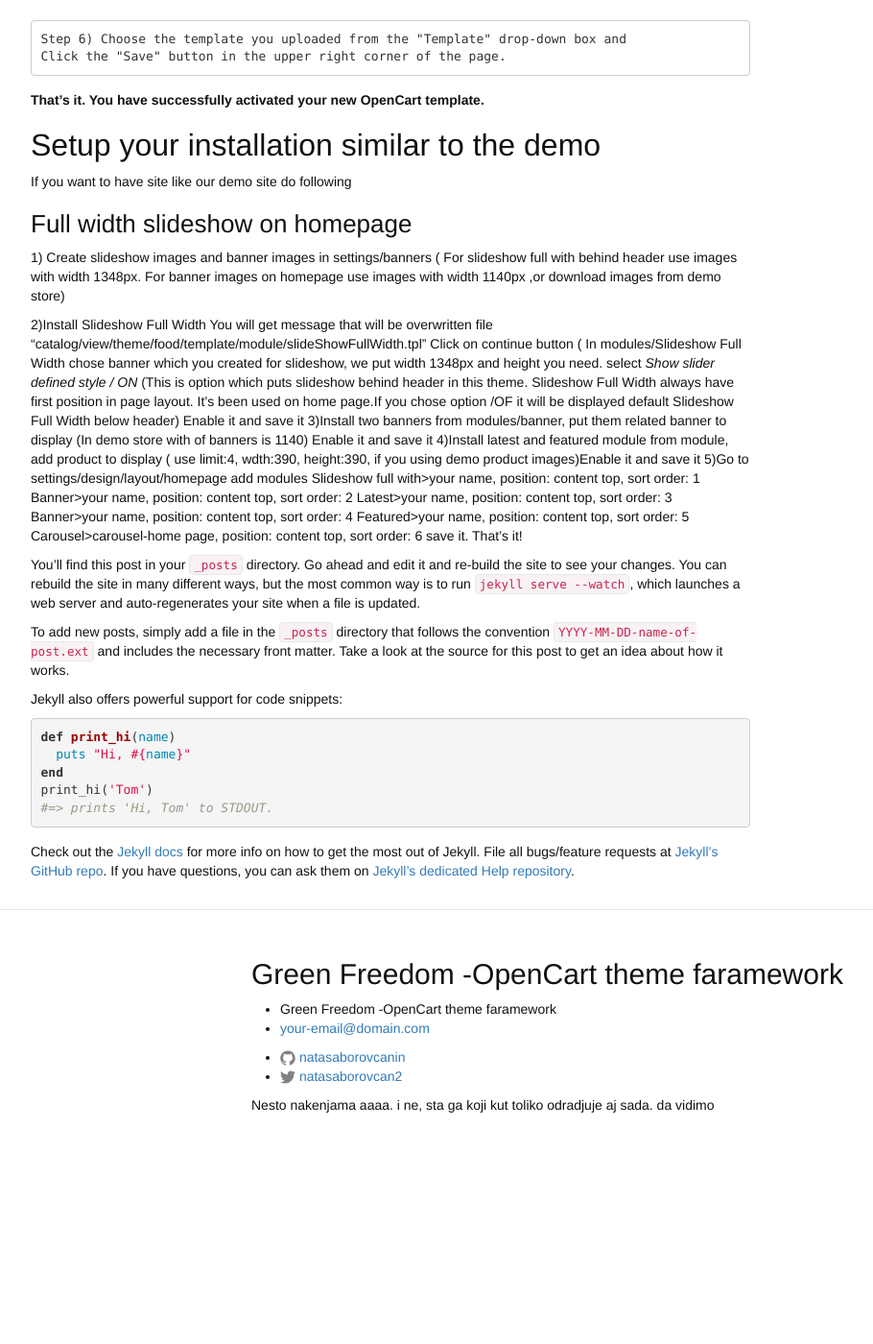
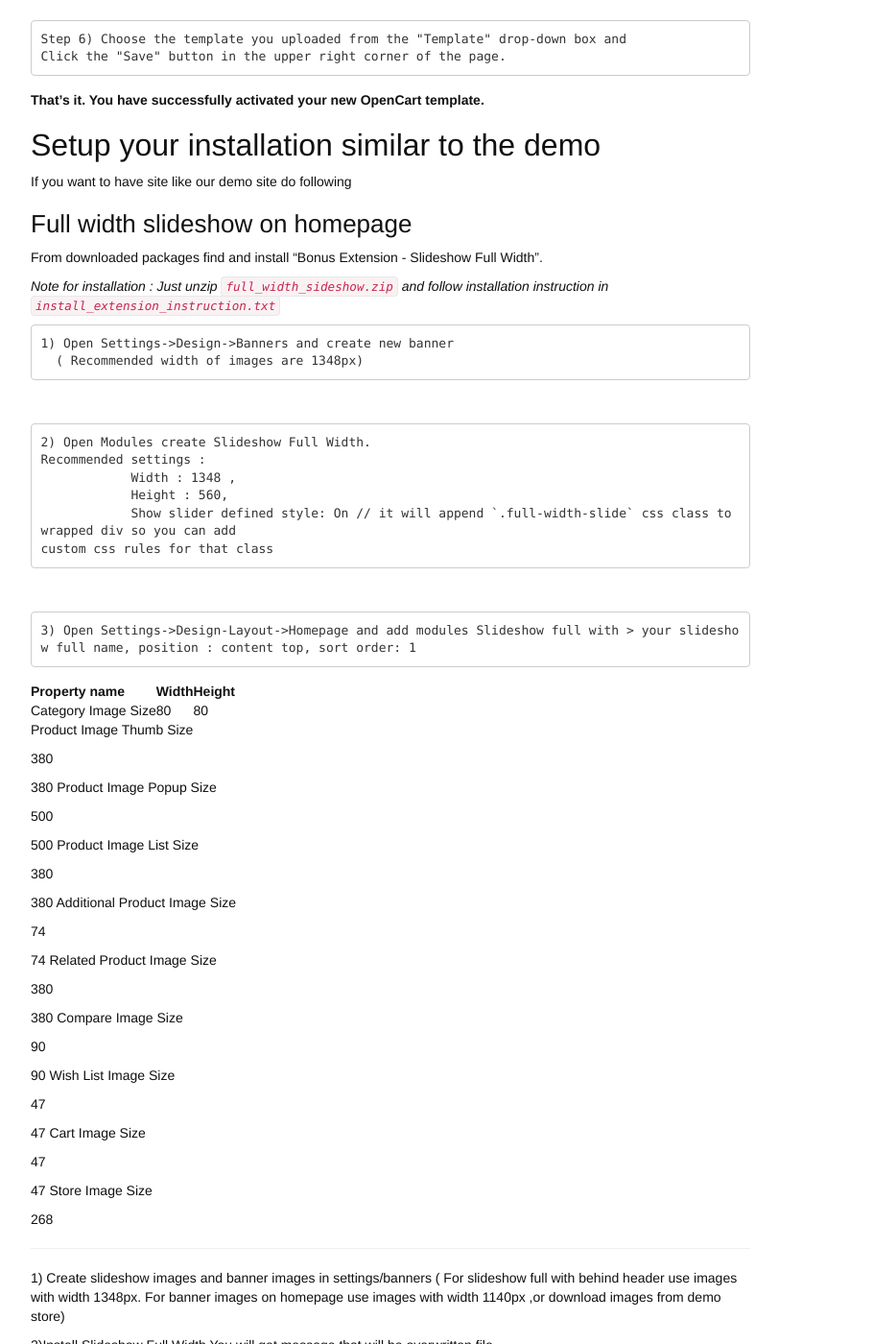
Before and after one commit to natasaborovcanin/green-freedom, a Jekyll site: the page built from _posts/2015-08-25-theme-installation.markdown, in a window 1280 px wide and 1400 px high, scrolled down 1354 px. Shown: the whole window at 96% size, without its empty margins (38-948 px from the left). Built offline with Jekyll 4.4.1, drawn with Linux system fonts in a browser that asks for light colours; before the commit the page ends 2555 px from its top, so only the background shows below that; some of the changed text lies outside the part shown.

Commit message:
jekyll table

```diff
--- a/_posts/2015-08-25-theme-installation.markdown
+++ b/_posts/2015-08-25-theme-installation.markdown
@@ -1,6 +1,6 @@
 ---
 layout: post
-title:  "Theme installation"
+title:  "Instruction of Theme Installation"
 author: "panforest.net"
 date:   2015-08-25 07:55:57
 meta: "Instruction based on steps how install green freedom default theme trough OpenCart extensions installer and(or) manual installation"
@@ -77,6 +77,76 @@
 
 ### Full width slideshow on homepage
 
+From downloaded packages find and install "Bonus Extension - Slideshow Full Width".
+
+_Note for installation : Just unzip `full_width_sideshow.zip` and follow installation instruction in `install_extension_instruction.txt`_
+
+    1) Open Settings->Design->Banners and create new banner
+      ( Recommended width of images are 1348px)
+
+<br>
+
+    2) Open Modules create Slideshow Full Width.
+    Recommended settings :
+                Width : 1348 ,
+                Height : 560,
+                Show slider defined style: On // it will append `.full-width-slide` css class to wrapped div so you can add
+    custom css rules for that class
+
+<br>
+
+    3) Open Settings->Design-Layout->Homepage and add modules Slideshow full with > your slideshow full name, position : content top, sort order: 1
+
+ Property name | Width | Height
+ ------------- | ----- | ------
+Category Image Size | 80 | 80
+
+Product Image Thumb Size
+
+380
+
+380
+Product Image Popup Size
+
+500
+
+500
+Product Image List Size
+
+380
+
+380
+Additional Product Image Size
+
+74
+
+74
+Related Product Image Size
+
+380
+
+380
+Compare Image Size
+
+90
+
+90
+Wish List Image Size
+
+47
+
+47
+Cart Image Size
+
+47
+
+47
+Store Image Size
+
+268
+
+
+-------------------------------
 
 1) Create slideshow images and banner images in settings/banners
     ( For slideshow full with behind header use images with width 1348px.
--- a/index.html
+++ b/index.html
@@ -4,13 +4,13 @@
 
 <div class="home">
 
-  <h1 class="page-heading">Posts</h1>
+  <h1 class="page-heading"> Posts :</h1>
 
   <ul class="post-list">
     {% assign post_list = site.posts | sort:"weight" %}
     {% for post in post_list  %}
       <li>
-        <span class="post-meta">{{ post.date | date: "%b %-d, %Y" }}</span>
+        <span class="post-meta hidden">{{ post.date | date: "%b %-d, %Y" }}</span>
 
         <h2>
           <a class="post-link" href="{{ post.url | prepend: site.baseurl }}">{{ post.title }}</a>
```
